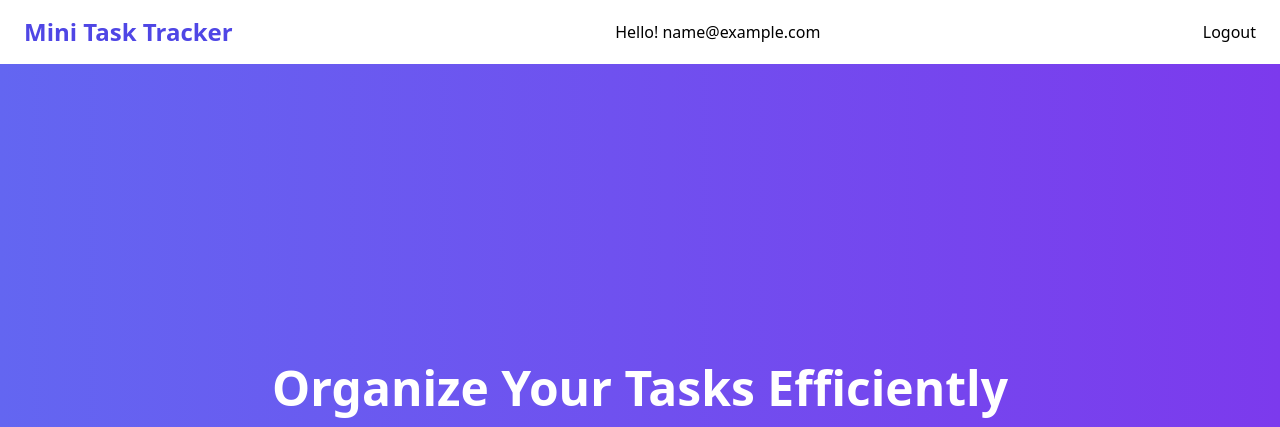
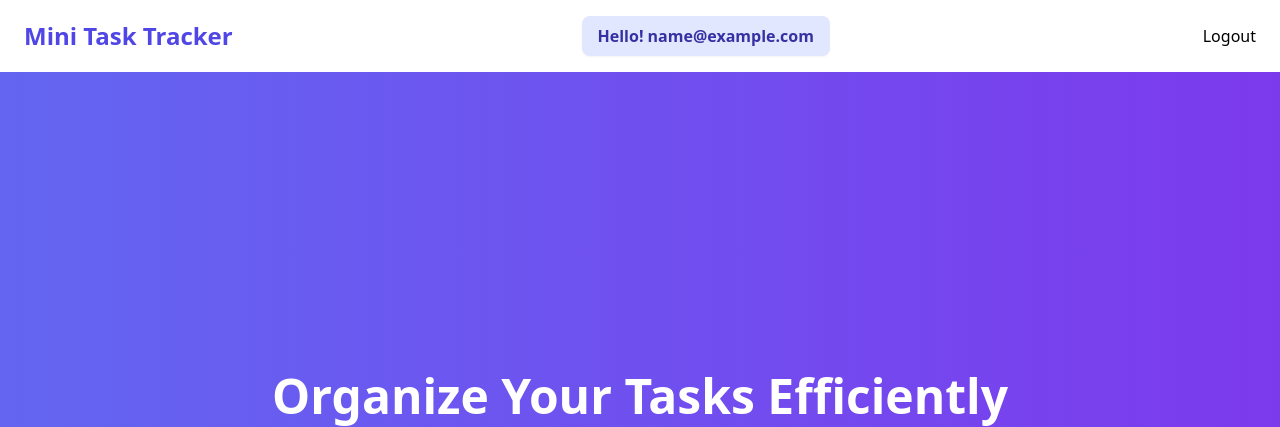
Before and after one commit to Sushantz7/Mini-Task-Tracker, a Django app: page / in a window 1280 px wide. Shown: the top 427 px of the page. Run offline with Django 5.2, Linux system fonts and the light colour scheme; the visitor is signed in with stand-in values (Sample User, id 1); parts of the project's set-up code (start-up, migrations or seed data) failed here and were passed over.

Commit message:
feat,refactor:
- add home url to the logo.
- add css class to the Hello message.

```diff
--- a/templates/_base.html
+++ b/templates/_base.html
@@ -12,9 +12,11 @@
   <!-- Navbar -->
   <nav class="bg-white shadow">
     <div class="container mx-auto px-6 py-4 flex justify-between items-center">
-      <h1 class="text-2xl font-bold text-indigo-600">Mini Task Tracker</h1>
+      <a href="{% url "home" %}"><h1 class="text-2xl font-bold text-indigo-600">Mini Task Tracker</h1></a>
       {% if user.is_authenticated %}
-      <p>Hello! {{ user.email }}</p>
+      <p class="mr-6 px-4 py-2 bg-indigo-100 text-indigo-800 font-semibold rounded-lg shadow-sm">
+      Hello! {{ user.email }}
+      </p>
       <form action="{% url 'logout' %}" method = "POST">
         {% csrf_token %}
         <button type = "submit">Logout</button>
```
